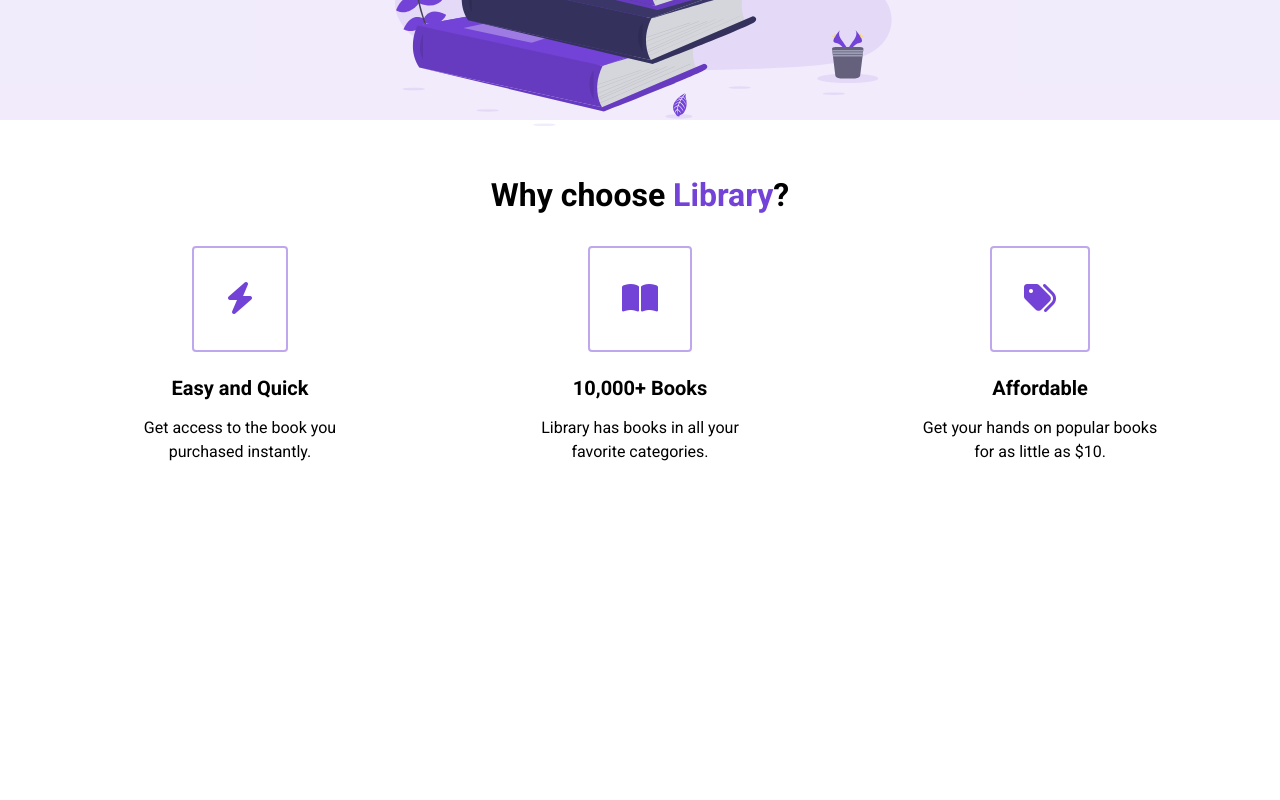
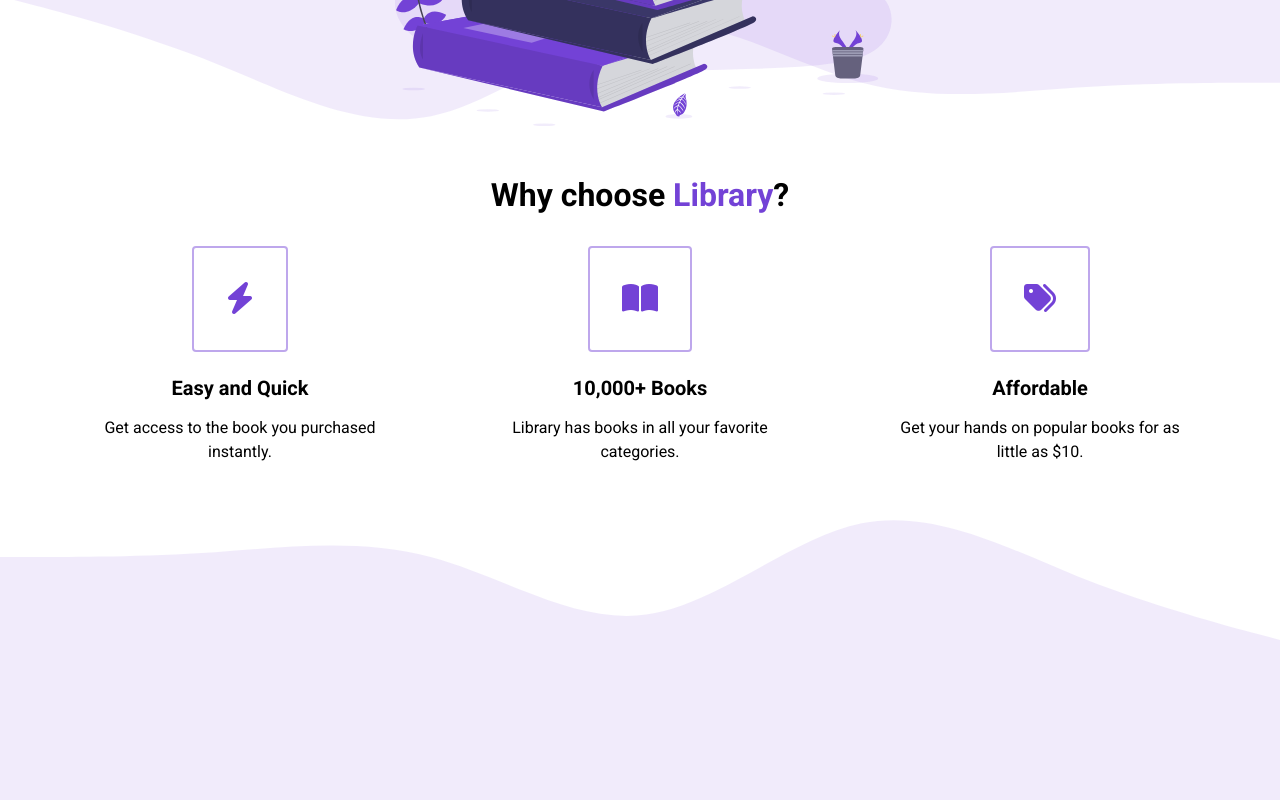
Before and after one commit to YourFellow1/WK2, a plain HTML site: page index.html in a window 1280 px wide. Shown: the part 680-1480 px from the top of the page. Before the commit the page ends 1200 px from the top, so only its background shows below. Drawn offline with Linux system fonts and the light colour scheme.

Commit message:
Update from 4/10 progress. Worked through the wave issues.

```diff
--- a/index.html
+++ b/index.html
@@ -90,7 +90,7 @@
             </div>
         </section>
 
-        <!-- <section id="features">
+        <section id="features">
             <div class="container">
                 <div class="row">
 
@@ -104,7 +104,7 @@
 
                 </div>
             </div>
-        </section> -->
+        </section>
     </main>
 
 </body>
--- a/styles.css
+++ b/styles.css
@@ -6,6 +6,11 @@
   padding: 0;
   margin: 0;
   font-family: "Roboto", sans-serif;
+}
+
+body {
+    max-width: 100vw;
+    overflow-x: hidden;
 }
 
 nav {
@@ -136,6 +141,7 @@ button:active {
 
 .header__img--wrapper {
   padding: 20px;
+  z-index: 5;
 }
 
 .container {
@@ -152,6 +158,34 @@ button:active {
 
 .highlight__wrapper {
   display: flex;
+}
+
+#highlights {
+    position: relative;
+    max-width: 100vw;
+}
+
+#highlights:before,
+#highlights:after {
+    background: url('./assets/wave.svg');
+    background-size: cover;
+    background-repeat: no-repeat;
+    content: '';
+    position: absolute;
+    width: 101vw;
+    height: 12vw;
+    left: 0;
+    z-index: 1;
+}
+
+#highlights:before {
+    top: 1px;
+    transform: translateY(-100%);
+}
+
+#highlights:after {
+    bottom: 1px;
+    transform: translateY(100%) rotate(180deg);
 }
 
 .highlight {
@@ -197,7 +231,12 @@ i {
 
 .highlight__para {
   text-align: center;
-  max-width: 240px;
+  max-width: 280px;
 }
 
-/* POINT IN VIDEO = 32:09 */
+/* FEATURES */
+
+#features {
+    background: rgba(115, 66, 214, 0.1);
+    height: 1000px;
+}
```
